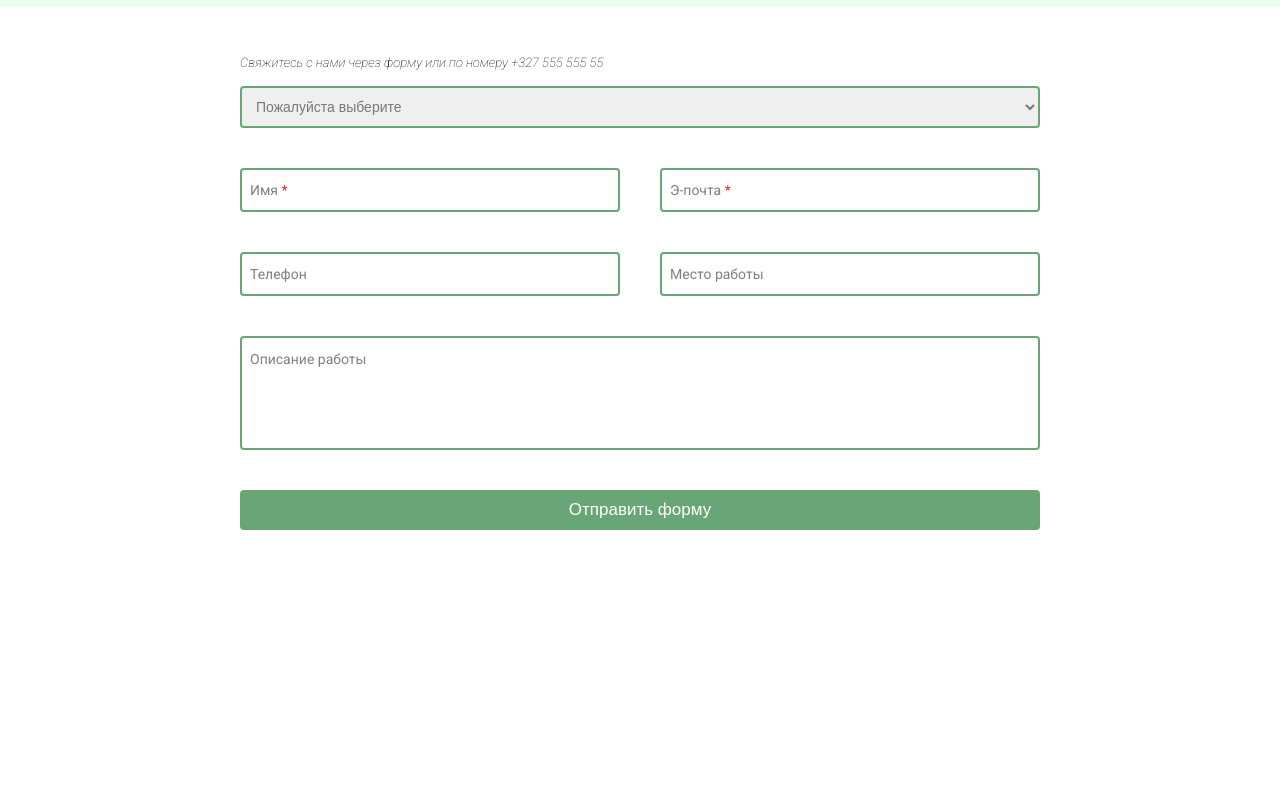
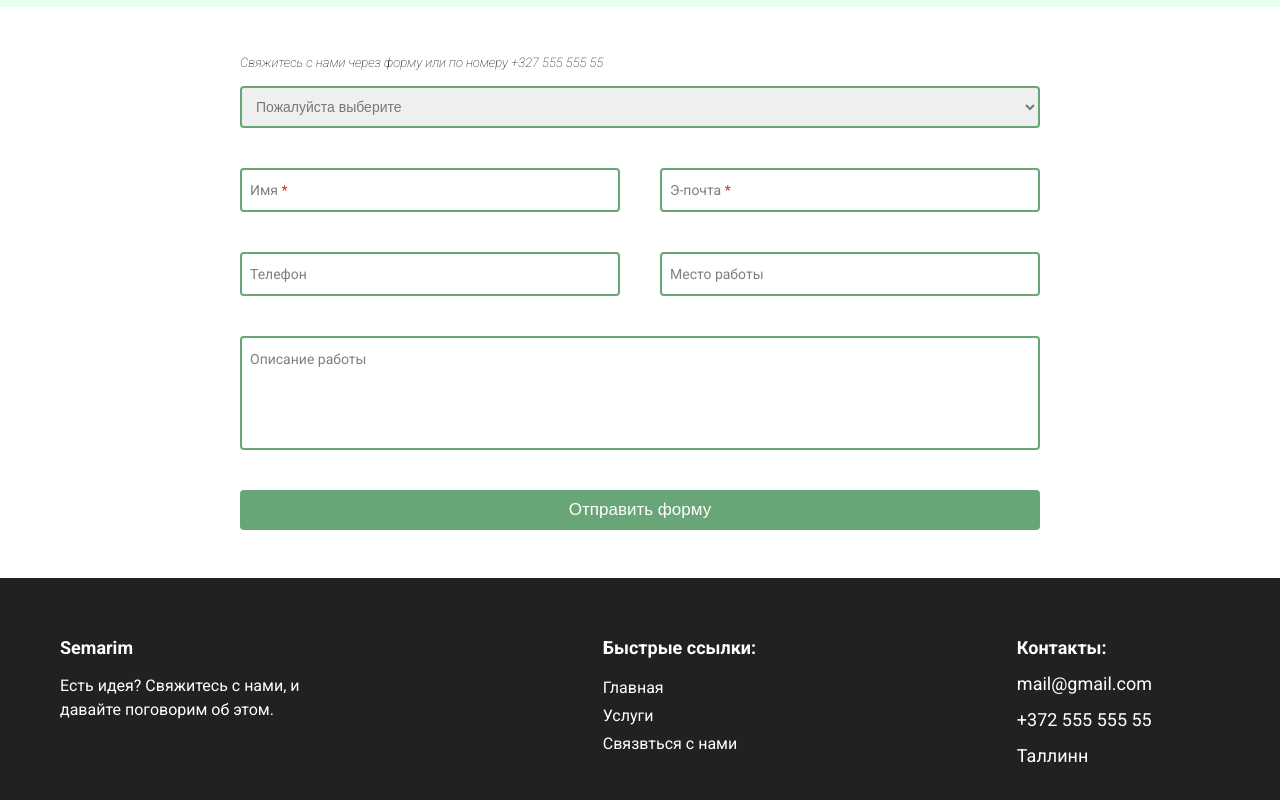
Before and after one commit to 6LiTCH66/construction-site, a React (Create React App) app: page / in a window 1280 px wide. Shown: the part 3575-4375 px from the top of the page. Before the commit the page ends 4153 px from the top, so only its background shows below. Built offline with nearby package versions, Linux system fonts and the light colour scheme; the HTML template or start-up script is replaced by a standard one.

Commit message:
footer was added

```diff
--- a/src/App.js
+++ b/src/App.js
@@ -9,6 +9,7 @@ function App() {
         <Services/>
         <Projects/>
         <Contact/>
+        <Footer/>
 
     </div>
   );
--- a/src/components/footer/Footer.jsx
+++ b/src/components/footer/Footer.jsx
@@ -1,9 +1,55 @@
 import React from 'react';
 import "./footer.css";
+import footer_bg from "../../assets/footer bg.svg"
 function Footer(props) {
     return (
-        <div>
-            Footer
+        <div className="footer-container">
+            {/*<img src={footer_bg} alt="" className="footer-background"/>*/}
+            <div className="footer-wrapper">
+                <div className="company-vision">
+                    <span className="company-name">
+                        Semarim
+                    </span>
+                    <span className="company-text">
+                        Есть идея? Свяжитесь с нами, и давайте поговорим об этом.
+                    </span>
+                </div>
+                <div className="company-quick-links">
+                    <span className="quick-links-title">
+                        Быстрые ссылки:
+                    </span>
+                    <ul className="footer-links">
+                        <li>
+                            <a href="#">Главная</a>
+                        </li>
+                        <li>
+                            <a href="#">Услуги</a>
+                        </li>
+                        <li>
+                            <a href="#">Связвться с нами</a>
+                        </li>
+                    </ul>
+                </div>
+                <div className="company-contact">
+                    <span className="contact-title">
+                        Контакты:
+                    </span>
+                    <ul className="contact-links">
+                        <li>
+                            mail@gmail.com
+                        </li>
+                        <li>
+                            +372 555 555 55
+                        </li>
+                        <li>
+                            Таллинн
+                        </li>
+                    </ul>
+                    <div className="footer-social-links">
+
+                    </div>
+                </div>
+            </div>
         </div>
     );
 }
--- a/src/components/footer/footer.css
+++ b/src/components/footer/footer.css
@@ -0,0 +1,68 @@
+.footer-container{
+
+    display: flex;
+    justify-content: center;
+    padding: 3.75rem 8rem 2rem 3.75rem;
+    background-color: #212121;
+
+}
+/*.footer-background{*/
+/*    position: absolute;*/
+/*    z-index: -1;*/
+/*    object-fit: fill;*/
+/*}*/
+
+.footer-wrapper{
+    display: flex;
+    justify-content: space-between;
+    max-width: 1280px;
+    width: 100%;
+}
+
+.company-vision{
+    display: flex;
+    flex-direction: column;
+}
+.company-name{
+    font-weight: 700;
+    font-size: 18px;
+    line-height: 20px;
+    color: #FFFFFF;
+    margin-bottom: 1rem;
+}
+.company-text{
+    font-style: normal;
+    font-weight: 400;
+    font-size: 16px;
+    line-height: 24px;
+    color: #FFFFFF;
+    max-width: 282px;
+    width: 100%;
+}
+.quick-links-title, .contact-title{
+    font-style: normal;
+    font-weight: 700;
+    font-size: 18px;
+    line-height: 20px;
+    color: #FFFFFF;
+}
+.footer-links, .contact-links{
+    list-style: none;
+    margin-top: 1rem;
+}
+.footer-links li a{
+    text-decoration: none;
+    font-style: normal;
+    font-weight: 400;
+    font-size: 16px;
+    line-height: 28px;
+    color: #FFFFFF;
+}
+.contact-links li{
+    font-style: normal;
+    font-weight: 400;
+    font-size: 18px;
+    line-height: 20px;
+    color: #FFFFFF;
+    padding-bottom: 1rem;
+}
```
Also changed, not shown: src/assets/footer bg.svg (added).
